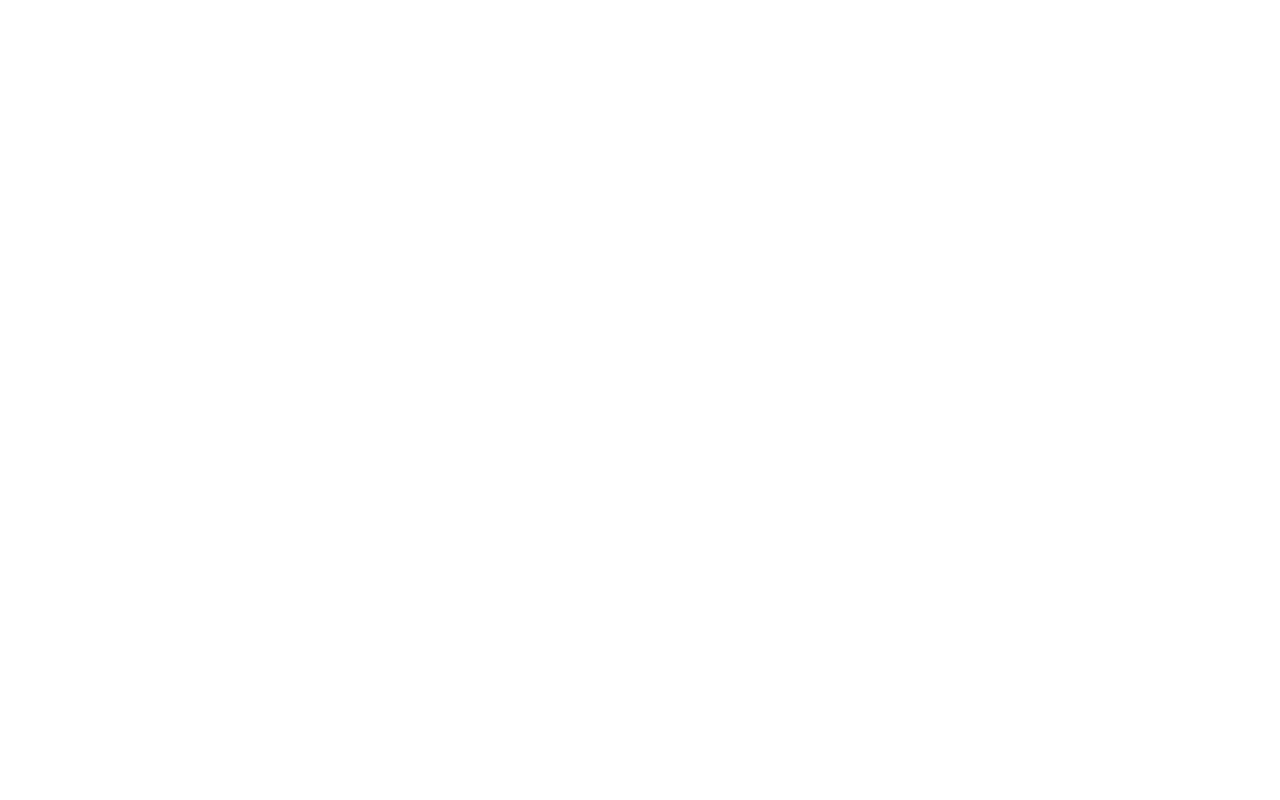
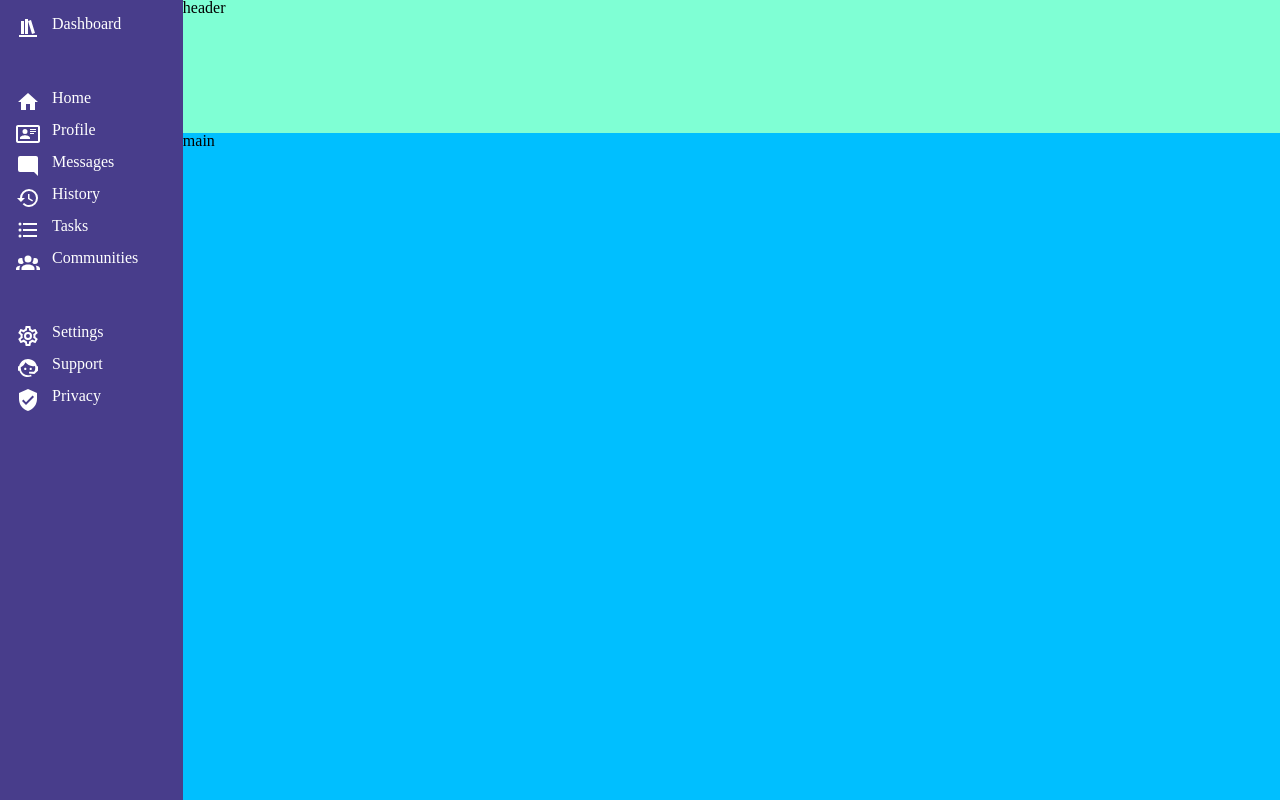
Before and after one commit to nickgrief/admin-dashboard, a plain HTML site: page index.html in a window 1280 px wide. Drawn offline with Linux system fonts and the light colour scheme.

Commit message:
Create basic structure and fill in sidebar

```diff
--- a/index.html
+++ b/index.html
@@ -8,5 +8,93 @@
     <link rel="stylesheet" href="style.css" />
     <title>Admin Dashboard</title>
   </head>
-  <body></body>
+  <body>
+    <div class="container">
+      <div class="header">header</div>
+      <div class="sidebar">
+        <div class="sidebar-banner">
+          <img
+            class="banner-image"
+            src="img/bookshelf.svg"
+            alt="Website logo"
+          />
+          <p class="banner-text">Dashboard</p>
+        </div>
+        <div class="sidebar-list">
+          <div class="sidebar-item">
+            <img src="img/home.svg" alt="Home icon" class="sidebar-icon" />
+            <p class="sidebar-text">Home</p>
+          </div>
+          <div class="sidebar-item">
+            <img
+              src="img/card-account-details-outline.svg"
+              alt="Profile icon"
+              class="sidebar-icon"
+            />
+            <p class="sidebar-text">Profile</p>
+          </div>
+          <div class="sidebar-item">
+            <img
+              src="img/message-reply.svg"
+              alt="Messages icon"
+              class="sidebar-icon"
+            />
+            <p class="sidebar-text">Messages</p>
+          </div>
+          <div class="sidebar-item">
+            <img
+              src="img/history.svg"
+              alt="History icon"
+              class="sidebar-icon"
+            />
+            <p class="sidebar-text">History</p>
+          </div>
+          <div class="sidebar-item">
+            <img
+              src="img/format-list-bulleted.svg"
+              alt="Tasks icon"
+              class="sidebar-icon"
+            />
+            <p class="sidebar-text">Tasks</p>
+          </div>
+          <div class="sidebar-item">
+            <img
+              src="img/account-group.svg"
+              alt="Communities icon"
+              class="sidebar-icon"
+            />
+            <p class="sidebar-text">Communities</p>
+          </div>
+        </div>
+        <div class="sidebar-list">
+          <div class="sidebar-item">
+            <img
+              src="img/cog-outline.svg"
+              alt="Settings icon"
+              class="sidebar-icon"
+            />
+            <p class="sidebar-text">Settings</p>
+          </div>
+          <div class="sidebar-item">
+            <img
+              src="img/face-agent.svg"
+              alt="Support icon"
+              class="sidebar-icon"
+              style="fill: aliceblue"
+            />
+            <p class="sidebar-text">Support</p>
+          </div>
+          <div class="sidebar-item">
+            <img
+              src="img/shield-check.svg"
+              alt="Privacy icon"
+              class="sidebar-icon"
+            />
+            <p class="sidebar-text">Privacy</p>
+          </div>
+        </div>
+      </div>
+      <div class="main">main</div>
+    </div>
+  </body>
 </html>
--- a/style.css
+++ b/style.css
@@ -0,0 +1,49 @@
+.container {
+  height: 100vh;
+  display: grid;
+  grid-template: 1fr 5fr / 1fr 6fr;
+  grid-template-areas: "sidebar header" "sidebar main";
+}
+
+.header {
+  grid-area: header;
+  background-color: aquamarine;
+}
+
+.sidebar {
+  grid-area: sidebar;
+  background-color: darkslateblue;
+  padding: 1rem;
+  display: flex;
+  flex-direction: column;
+  gap: 50px;
+}
+
+.sidebar p {
+  color: white;
+}
+
+.sidebar img {
+  filter: invert(100%);
+}
+
+.sidebar-banner {
+  display: flex;
+  gap: 12px;
+}
+
+.sidebar-list {
+  display: flex;
+  flex-direction: column;
+  gap: 8px;
+}
+
+.sidebar-item {
+  display: flex;
+  gap: 12px;
+}
+
+.main {
+  grid-area: main;
+  background-color: deepskyblue;
+}
```
Also changed, not shown: img/account-group.svg (added), img/bookshelf.svg (added), img/card-account-details-outline.svg (added), img/cog-outline.svg (added), img/face-agent.svg (added), img/format-list-bulleted.svg (added), img/history.svg (added), img/home.svg (added), img/message-reply.svg (added), img/shield-check.svg (added).
